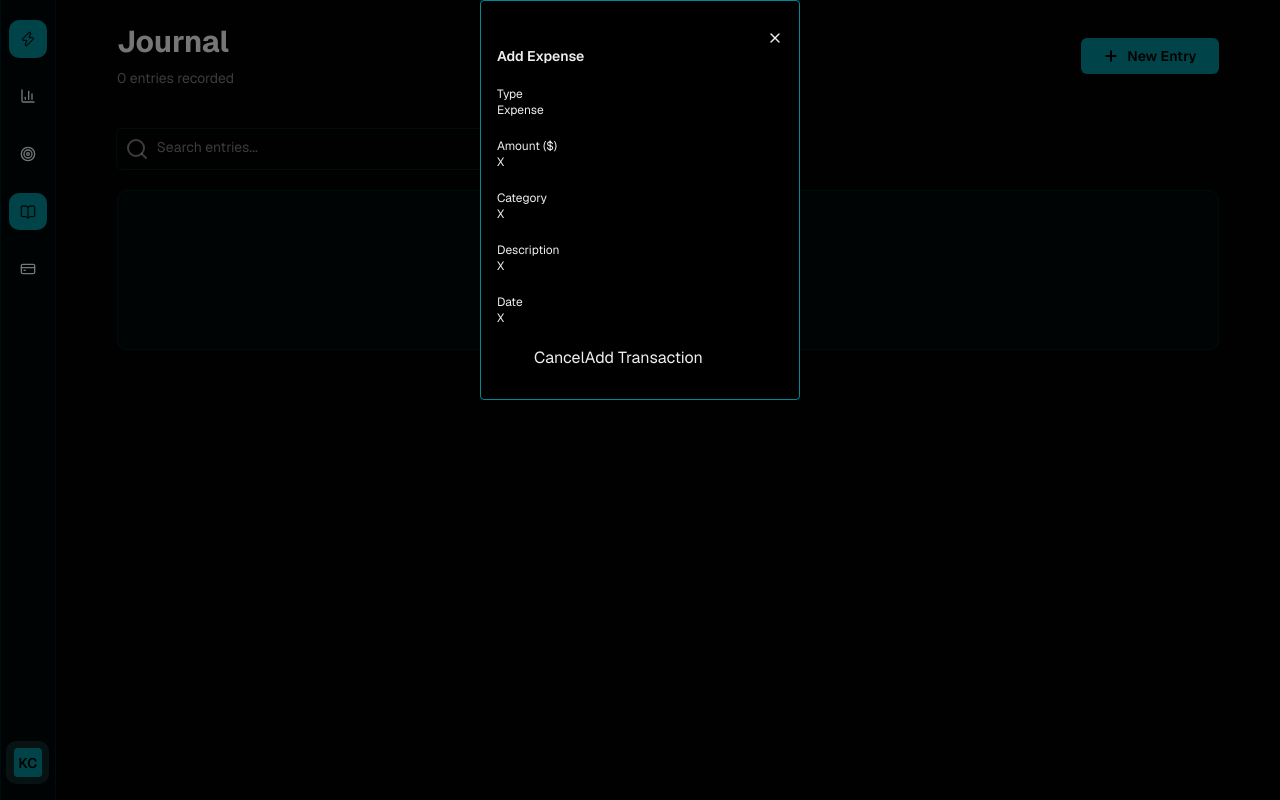
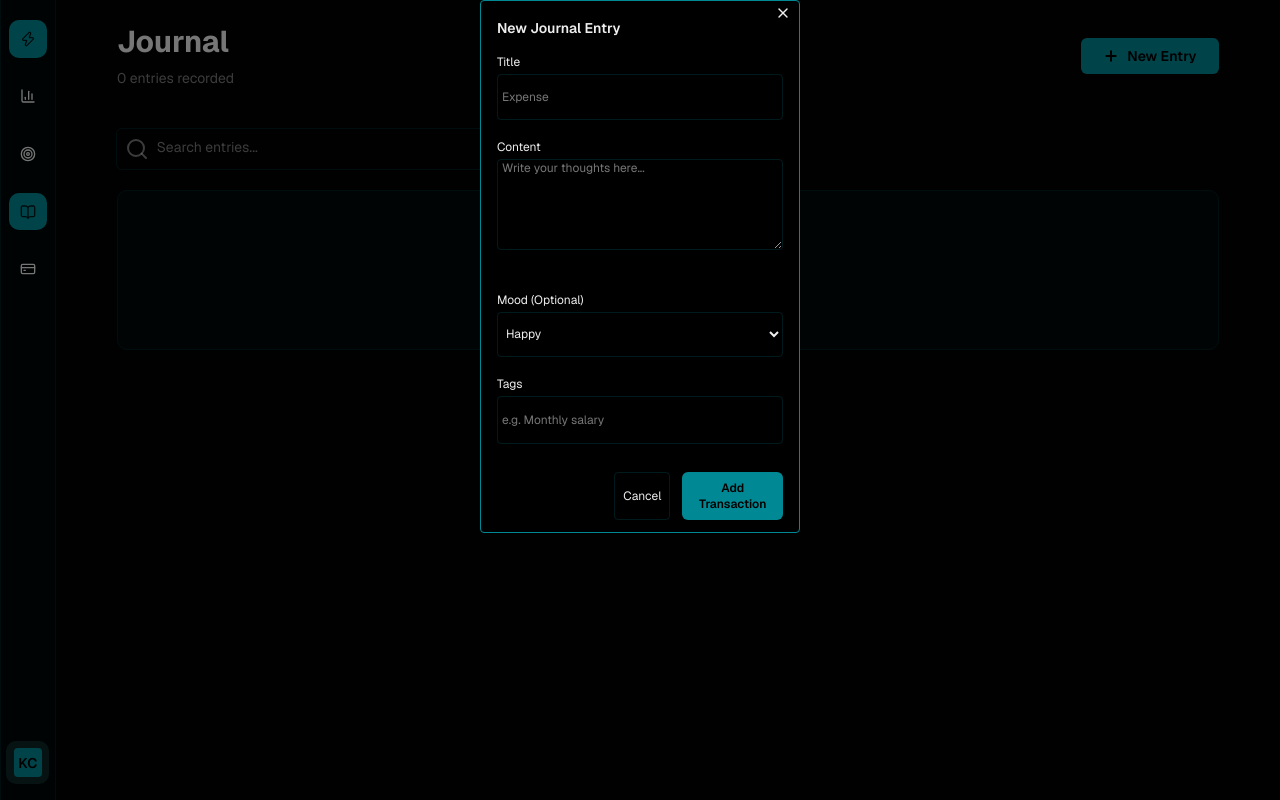
Before and after one commit to EphiusJB/LifeOS, a Next.js app in the folder life-os/: page /journal in a window 1280 px wide. Both pictures are taken after a click on the button "New Entry". Built offline with nearby package versions, Linux system fonts and the light colour scheme.

Commit message:
updated some styling

```diff
--- a/life-os/app/journal/journal-main.js
+++ b/life-os/app/journal/journal-main.js
@@ -29,39 +29,44 @@ export default function JournalMain(){
                     >
                     <form
                         onClick={(e) => e.stopPropagation()}
-                        className='flex flex-col bg-black w-1/4 h-1/2 border border-ring rounded justify-center items-center gap-5'
+                        className='flex flex-col bg-black w-1/4 h-2/3 border border-ring rounded justify-center items-center gap-4'
                         >
-                        <div className='flex w-9/10 h-1/11 justify-between'>
-                            <h2 className="flex text-sm font-semibold items-end">Add Expense</h2>
+                        <div className='flex w-full h-1/11 justify-between'>
+                            <h2 className="flex text-sm font-semibold items-end ps-4">New Journal Entry</h2>
                             <button
-                                className='flex items-start pb-1'
+                                className='flex items-start pb-1 pe-2 mt-1'
                                 onClick={() => setIsOpen(false)}>
                                 <X className='size-4'/>
                             </button>
                         </div>
-                        <div className='text-xs w-9/10'>
-                            <h3>Type</h3>
-                            <button>Expense</button>
+                        <div className='flex flex-col gap-1 text-xs h-1/6 w-9/10'>
+                            <label for='journal-entry-title'><h3>Title</h3></label>
+                            <input name='journal-entry-title' type='e.g. My first day of coding' placeholder='Expense' className='border border-border rounded w-full h-2/3 ps-1'></input>
                         </div>
-                        <div className='text-xs w-9/10'>
-                            <h3>Amount ($)</h3>
-                            <div>X</div>
+                        <div className='flex flex-col gap-1 text-xs h-1/3 w-9/10'>
+                            <label for='journal-entry-content'><h3>Content</h3></label>
+                            <textarea name='journal-entry-content' rows={4} cols={40} placeholder='Write your thoughts here...' className='border border-border rounded w-full h-2/3 ps-1'></textarea>
                         </div>
-                        <div className='text-xs w-9/10'>
-                            <h3>Category</h3>
-                            <div>X</div>
+                        <div className='flex flex-col gap-1 text-xs h-1/6 w-9/10'>
+                            <label for='journal-entry-mood'><h3>Mood (Optional)</h3></label>
+                            <select name='journal-entry-mood' defaultValue={''} className='border border-border rounded w-full h-2/3 ps-1'>
+                                <option className='border border-border' value={'Happy'}>Happy</option>
+                                <option value={'Sad'}>Sad</option>
+                                <option value={'Excited'}>Excited</option>
+                                <option value={'Meh'}>Meh</option>
+                            </select>
                         </div>
-                        <div className='text-xs w-9/10'>
-                            <h3>Description</h3>
-                            <div>X</div>
+                        <div className='flex flex-col gap-1 text-xs h-1/6 w-9/10'>
+                            <label for='journal-entry-tag'><h3>Tags</h3></label>
+                            <input name='journal-entry-tag' type='text' placeholder='e.g. Monthly salary' className='border border-border rounded w-full h-full ps-1'></input>
                         </div>
-                        <div className='text-xs w-9/10'>
-                            <h3>Date</h3>
-                            <div>X</div>
-                        </div>
-                        <div className='w-2/3'>
-                            <button>Cancel</button>
-                            <button>Add Transaction</button>
+                        <div className='flex justify-end text-xs gap-3 my-3 pe-4 w-full'>
+                            <button className='border border-border transition-colors hover:border-ring rounded py-1 px-2'>Cancel</button>
+                            <button
+                                className='flex justify-center items-center text-black font-semibold bg-ring transition-colors hover:bg-ring/90 rounded-sm h-full py-2 px-1 w-1/3'
+                                onClick={() => setIsOpen(true)}>
+                                Add Transaction
+                            </button>
                         </div>
                     </form>
                 </div>
```
